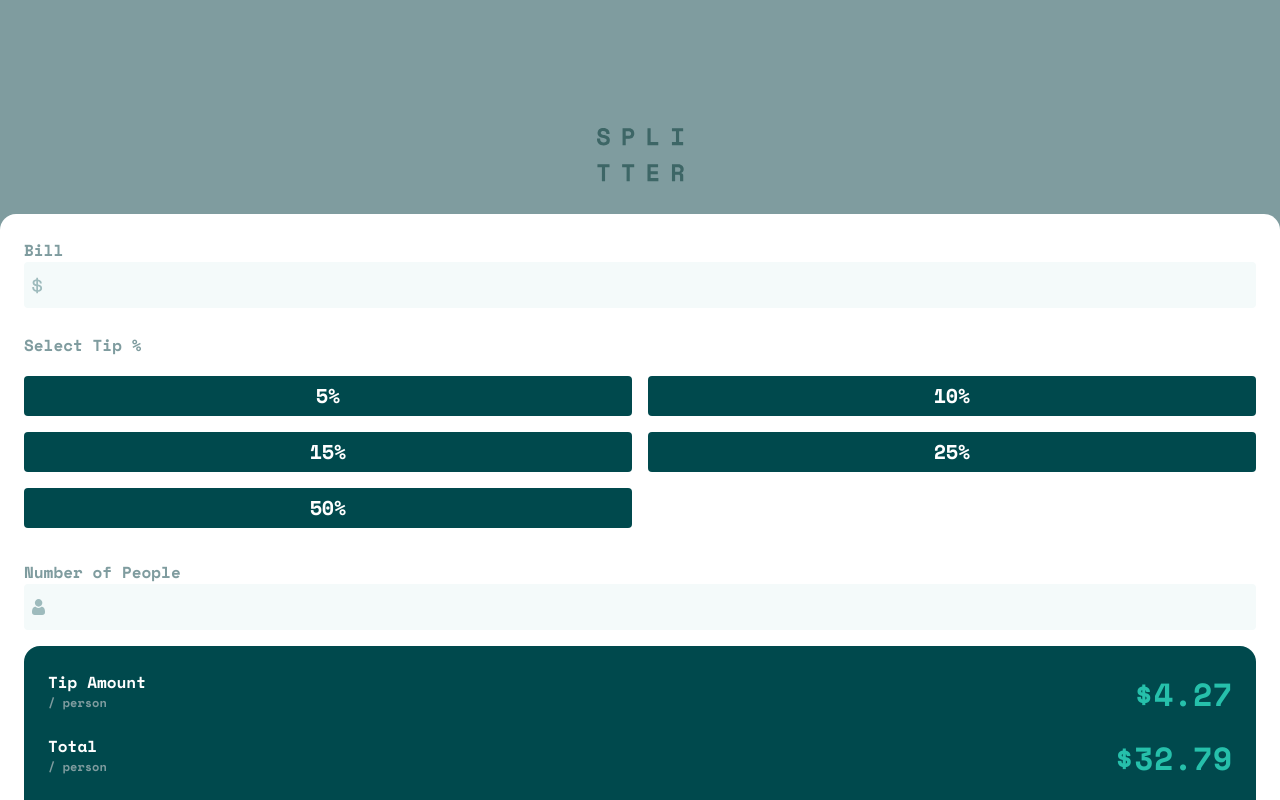
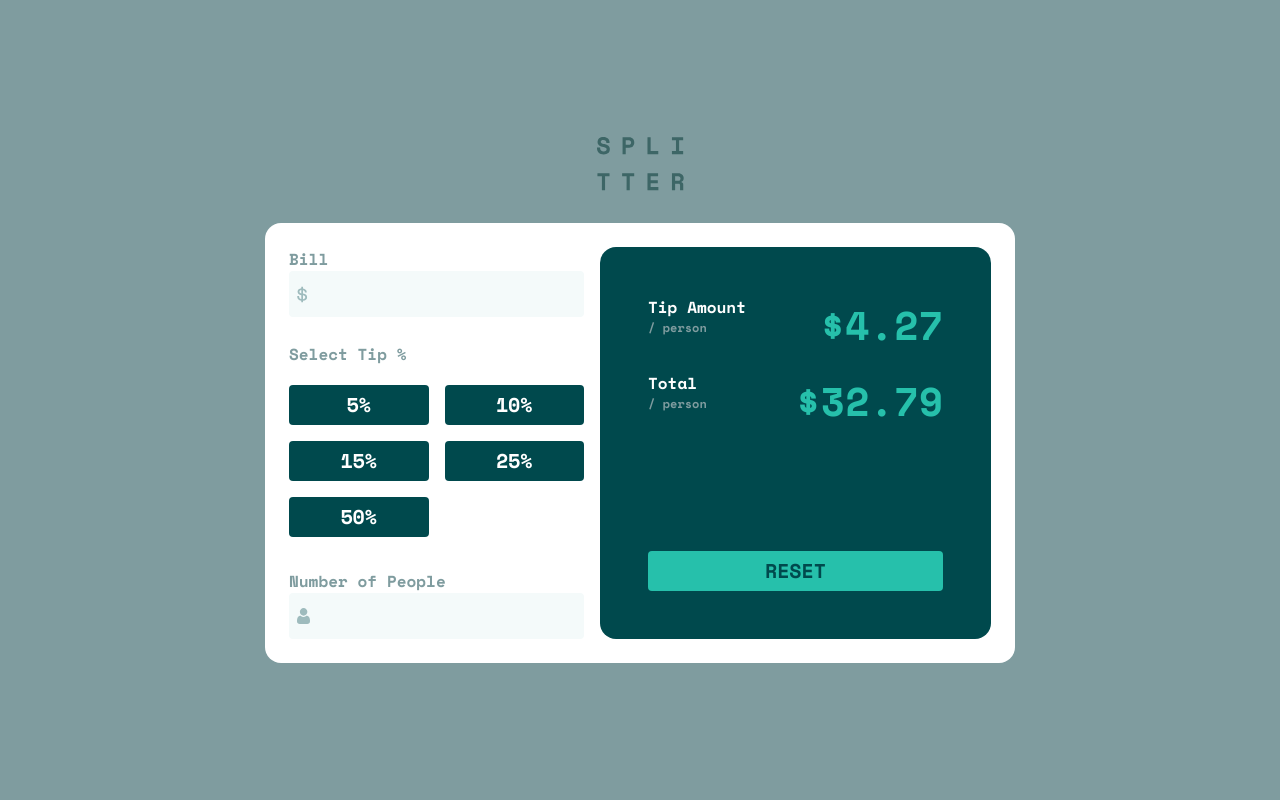
Before and after one commit to sam-hilliard/tip-calculator-app, a React (Create React App) app: page / in a window 1280 px wide. Shown: the top 800 px of the page. Built offline with nearby package versions, Linux system fonts and the light colour scheme.

Commit message:
finalized desktop view

```diff
--- a/src/components/App/App.css
+++ b/src/components/App/App.css
@@ -57,25 +57,28 @@ body {
     border-radius: var(--br-sharp);
 }
 
-/* app styles */
-
-.App {
-    display: grid;
-    justify-items: center;
+.container--centered {
+    display: flex;
+    justify-content: center;
+    align-items: center;
+    flex-direction: column;
     gap: 2rem;
-    padding-top: 10%;
+    height: 100vh;
 }
 
 
 /* tip calculator styles */
 .tip-calculator {
-    width: 100%;
+    width: min(100%, 750px);
+}
+
+.tip-form-container {
+    display: grid;
+    gap: 1rem;
 }
 
 .tip-form-container, .result-display-container {
-    display: grid;
-    gap: 1rem;
-    width: 100%;
+    flex: 1;
 }
 
 /* tip calc component styles */
@@ -156,21 +159,29 @@ body {
 }
 
 /* calculation results section */
-.results-display {
+.result-display-container {
+    display: flex;
+    flex-direction: column;
+    justify-content: space-between;
+    padding: 2em;
+}
+
+.result-display {
     display: flex;
     justify-content: space-between;
+    margin-bottom: 1rem;
 }
 
-.results-display__lbl {
+.result-display__lbl {
     font-size: 1rem;
 }
 
-.results-display__sublbl {
+.result-display__sublbl {
     font-size: 0.75rem;
     color: var(--grayish-cyan);
 }
 
-.results-display__ammount {
+.result-display__ammount {
     font-size: 2rem;
     color: var(--strong-cyan);
 }
@@ -178,3 +189,9 @@ body {
 .reset-btn {
     margin-top: 2rem;
 }
+
+@media only screen and (width >= 750px) {
+    .result-display__ammount {
+        font-size: 2.5rem;
+    }
+}
--- a/src/components/App/App.js
+++ b/src/components/App/App.js
@@ -6,8 +6,10 @@ import Attribution from '../Attribution/Attribution';
 function App() {
   return (
     <div className="App">
-      <img src={logo} alt="Splitter" />
-      <TipCalculator />
+      <div className="container--centered">
+        <img src={logo} alt="Splitter" />
+        <TipCalculator />
+      </div>
       <Attribution />
     </div>
   );
--- /dev/null
+++ b/src/components/ResultDisplay/ResultDisplay.js
@@ -0,0 +1,14 @@
+import React from 'react'
+
+export default function resultDisplay(props) {
+  return (
+    <div className="result-display split">
+        <div className="resutls-display__lbl-container">
+            <p className="result-display__lbl">{props.label}</p>
+            <p className="result-display__sublbl">{props.sublabel}</p>
+        </div>
+
+        <div className="result-display__ammount">{`$${props.amount}`}</div>
+    </div>
+  )
+}
--- a/src/components/ResultsDisplay/ResultsDisplay.js
+++ /dev/null
@@ -1,14 +0,0 @@
-import React from 'react'
-
-export default function ResultsDisplay(props) {
-  return (
-    <div className="results-display split">
-        <div className="resutls-display__lbl-container">
-            <p className="results-display__lbl">{props.label}</p>
-            <p className="results-display__sublbl">{props.sublabel}</p>
-        </div>
-
-        <div className="results-display__ammount">{`$${props.amount}`}</div>
-    </div>
-  )
-}
--- a/src/components/TipCalculator/TipCalculator.js
+++ b/src/components/TipCalculator/TipCalculator.js
@@ -2,7 +2,7 @@ import React from 'react';
 
 import Input from '../Input/Input';
 import TipSelection from '../TipSelection/TipSelection';
-import ResultsDisplay from '../ResultsDisplay/ResultsDisplay';
+import ResultDisplay from '../ResultDisplay/ResultDisplay';
 
 // icons
 import dollarIcon from '../../assets/images/icon-dollar.svg';
@@ -18,16 +18,20 @@ export default function TipCalculator() {
         <Input label="Number of People" icon={personIcon} />
       </div>
       <div class="card card--accent result-display-container">
-        <ResultsDisplay
+
+        <div className="result-display-container__calc-result-container">
+          <ResultDisplay
             label="Tip Amount"
             sublabel="/ person"
             amount={4.27}
           />
-        <ResultsDisplay
+          <ResultDisplay
             label="Total"
             sublabel="/ person"
             amount={32.79}
           />
+        </div>
+
         <button className="btn btn--light reset-btn">RESET</button>
       </div>
     </div>
```
Lines whose indentation alone changed are shown as unchanged.
